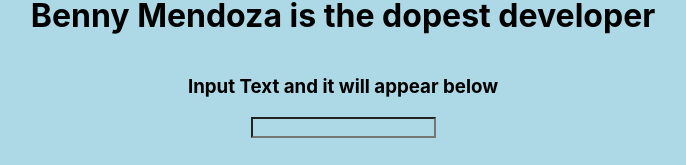
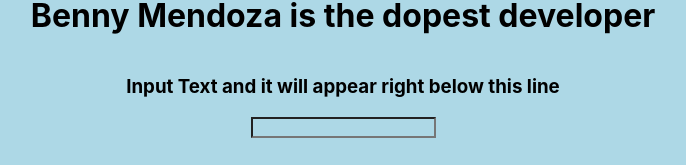
Before and after one commit to elguapo11/app-and-cart, a React (Create React App) app in the folder client/: page / in a window 1280 px wide. Shown: the part 304-469 px from the top of the page, without its empty margins (297-983 px from the left). Built offline with nearby package versions, Linux system fonts and the light colour scheme.

Commit message:
making changes

```diff
--- a/client/src/textAppear.js
+++ b/client/src/textAppear.js
@@ -5,7 +5,7 @@ export default function TextAppear() {
 
   return (
     <div className="textAppear">
-      <h3>Input Text and it will appear below</h3>
+      <h3>Input Text and it will appear right below this line</h3>
       <input values={text} onChange={(e) => setText(e.target.value)}></input>
       <h1>{text}</h1>
     </div>
```
